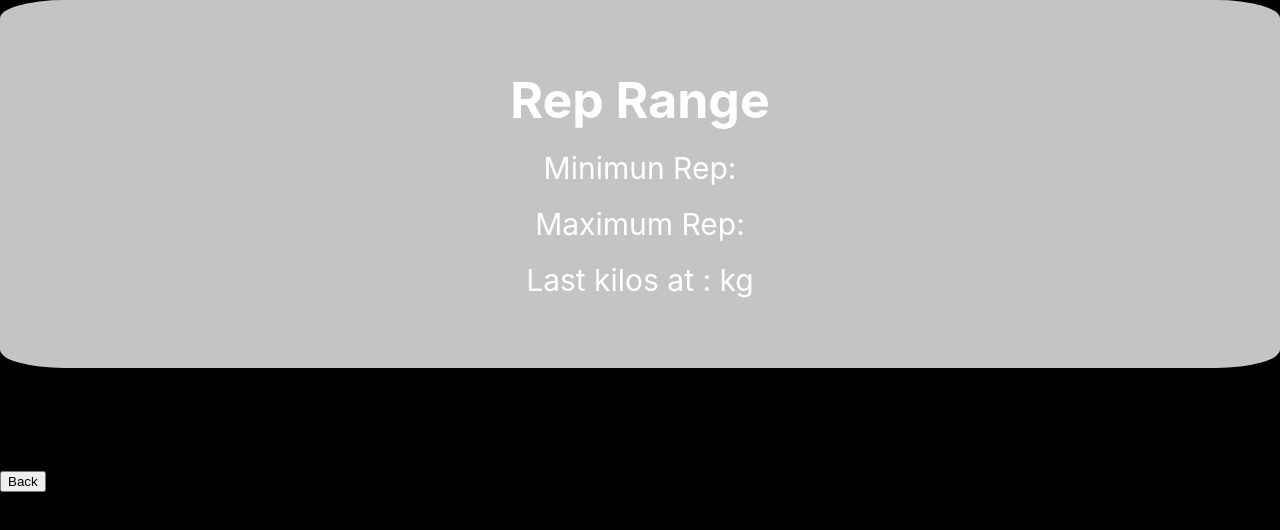
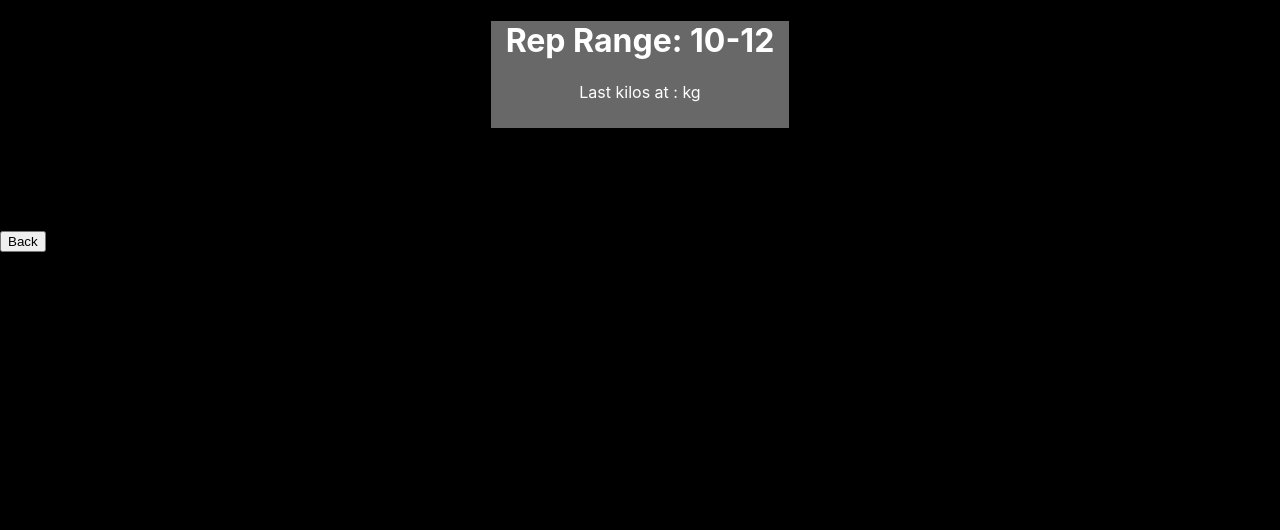
Before and after one commit to MehdiZaidaneS/gymapp, a React (Create React App) app: page /#/component in a window 1280 px wide. Shown: the top 530 px of the page. Built offline with nearby package versions, Linux system fonts and the light colour scheme.

Commit message:
Fixed finally pages

```diff
--- a/src/App.css
+++ b/src/App.css
@@ -3,32 +3,6 @@ body{
   color: white;
 }
 
-.repRange{
-  text-align: center;
-}
-
-.repRange p{
-  font-size: 30px;
-  margin: 20px;
-}
-
-.repRange h1{
-  margin: 20px;
-  font-size: 50px;
-}
-
-
-.repRange input {
-  font-size: 50px;
-  text-align: center;
-  padding-top: 10px;
-  padding-bottom: 10px;
-}
-
-
-.repRange button {
-  font-size: 50px;
-}
 
 .column{
   display: flex;
@@ -55,3 +29,14 @@ body{
 .sets button{
   font-size: 40px;
 }
+
+
+.repPRange{
+  text-align: center;
+  background-color: rgba(169, 169, 169, 0.616);
+  margin: 0 auto;
+  width: fit-content;
+  padding-left: 15px;
+  padding-right: 15px;
+  padding-bottom: 10px;
+}
--- a/src/Component.js
+++ b/src/Component.js
@@ -14,6 +14,9 @@ const Component = (props) => {
     const [kilos4, setKilos4] = useState(0)
     const [kilos2, setKilos2] = useState(0)
     const [kilos3, setKilos3] = useState(0)
+
+    const minRR = 10;
+    const maxRR = 12;
 
 
 
@@ -112,10 +115,8 @@ const Component = (props) => {
 
   return (
     <div>
-      <div className="repRange">
-         <h1>Rep Range</h1>
-         <p>Minimun Rep: </p>
-         <p>Maximum Rep: </p>
+      <div className="repPRange">
+         <h1>Rep Range: {minRR}-{maxRR}</h1>
          <p>Last kilos at {props.ejercicio} : {props.kilos}kg</p>
       </div>
       <div className='column'>
@@ -128,7 +129,7 @@ const Component = (props) => {
                 <h1>{props.ejercicio}</h1>
                 <p>{set.name}</p>
                 <p>Kilos: {set.kilos}</p>
-                <input type="number" placeholder='Repeticiones' min={0} max={12} onChange={e => setRep(e.target.value)}></input>
+                <input type="number" placeholder='Repeticiones' min={minRR} max={maxRR} onChange={e => setRep(e.target.value)}></input>
                 <p>{set.descanso}</p>
                 <button onClick={()=> setNextSet()}>Actualizar</button>
              </div>
```
